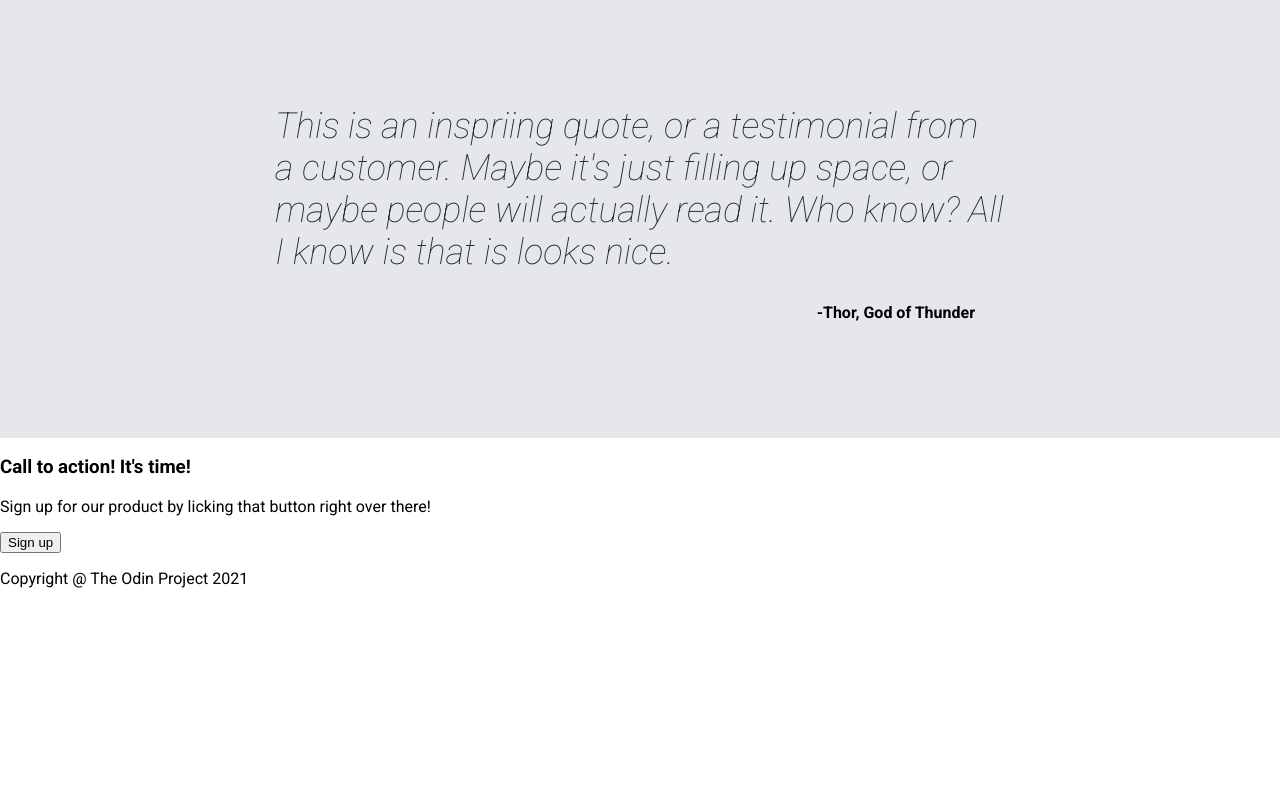
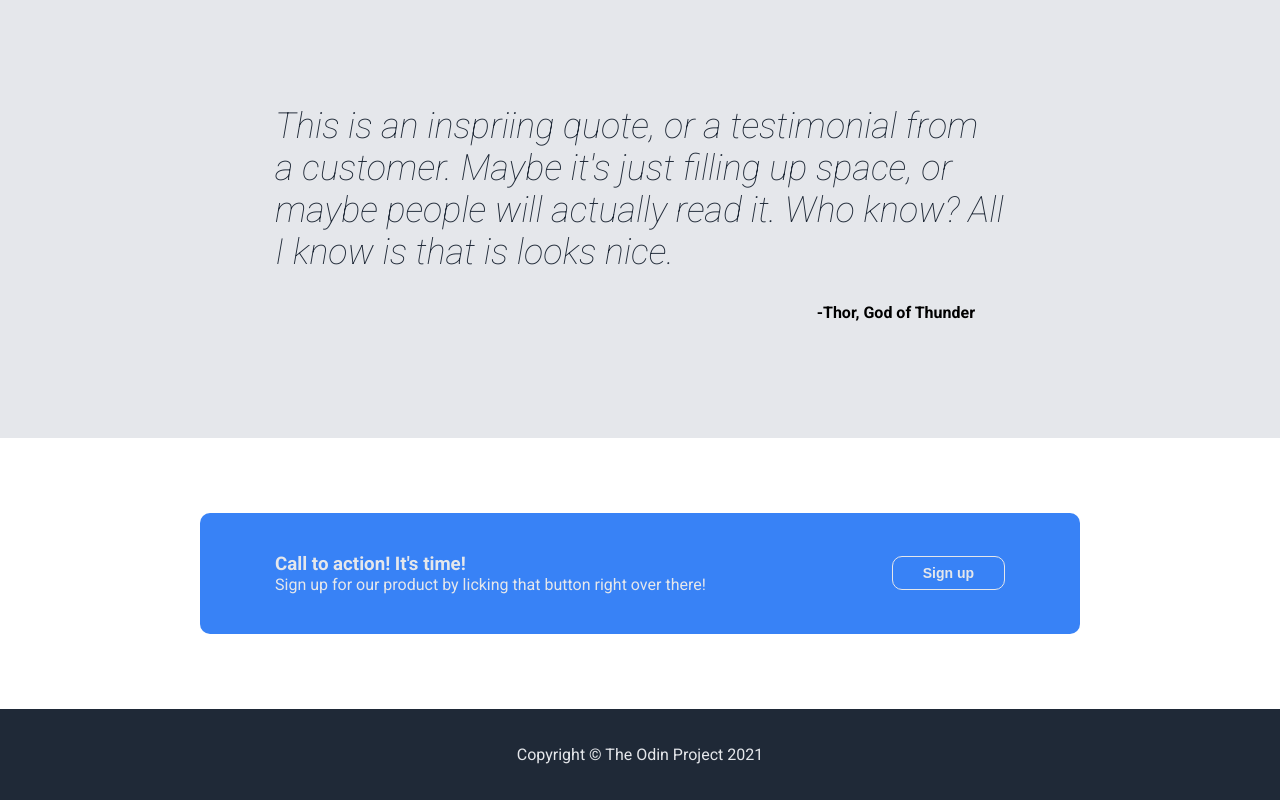
Before and after one commit to howard3108/odin-project-landing-page, a plain HTML site: page index.html in a window 1280 px wide. Shown: the part 1015-1815 px from the top of the page. Before the commit the page ends 1619 px from the top, so only its background shows below. Drawn offline with Linux system fonts and the light colour scheme.

Commit message:
Added CTA and footer styling.

```diff
--- a/index.html
+++ b/index.html
@@ -78,7 +78,7 @@
         </section>
     </main>
     <footer>
-        <p>Copyright @ The Odin Project 2021</p>
+        <p>Copyright © The Odin Project 2021</p>
     </footer>
 </body>
 </html>
--- a/styles.css
+++ b/styles.css
@@ -126,3 +126,54 @@ h1 {
     padding-right: 30px;
     font-weight: 700;
 }
+
+.sign-up {
+    padding: 75px 200px;
+}
+
+.sign-up-container {
+    background-color: #3882F6;
+    border-radius: 10px;
+    padding: 40px 75px;
+    display: flex;
+    justify-content: space-between;
+}
+
+.sign-up-left>h3,
+.sign-up-left>p {
+    margin: 0;
+    color: #E5E7EB;
+}
+
+.sign-up-right {
+    align-self: center;
+}
+
+.sign-up-right>button {
+    background-color: #3882F6;
+    border: 1px solid #E5E7EB;
+    padding: 8px 30px;
+    border-radius: 10px;
+    color: #E5E7EB;
+    font-weight: 700;
+    font-size: 14px;
+}
+
+footer {
+    background-color: #1F2937;
+    text-align: center;
+    margin: 0;
+    padding: 20px;
+}
+
+footer>p {
+    color: #E5E7EB;
+}
+
+button:hover {
+    background-color: blue;
+}
+
+button:active {
+    border: 1px solid black;
+}
```
